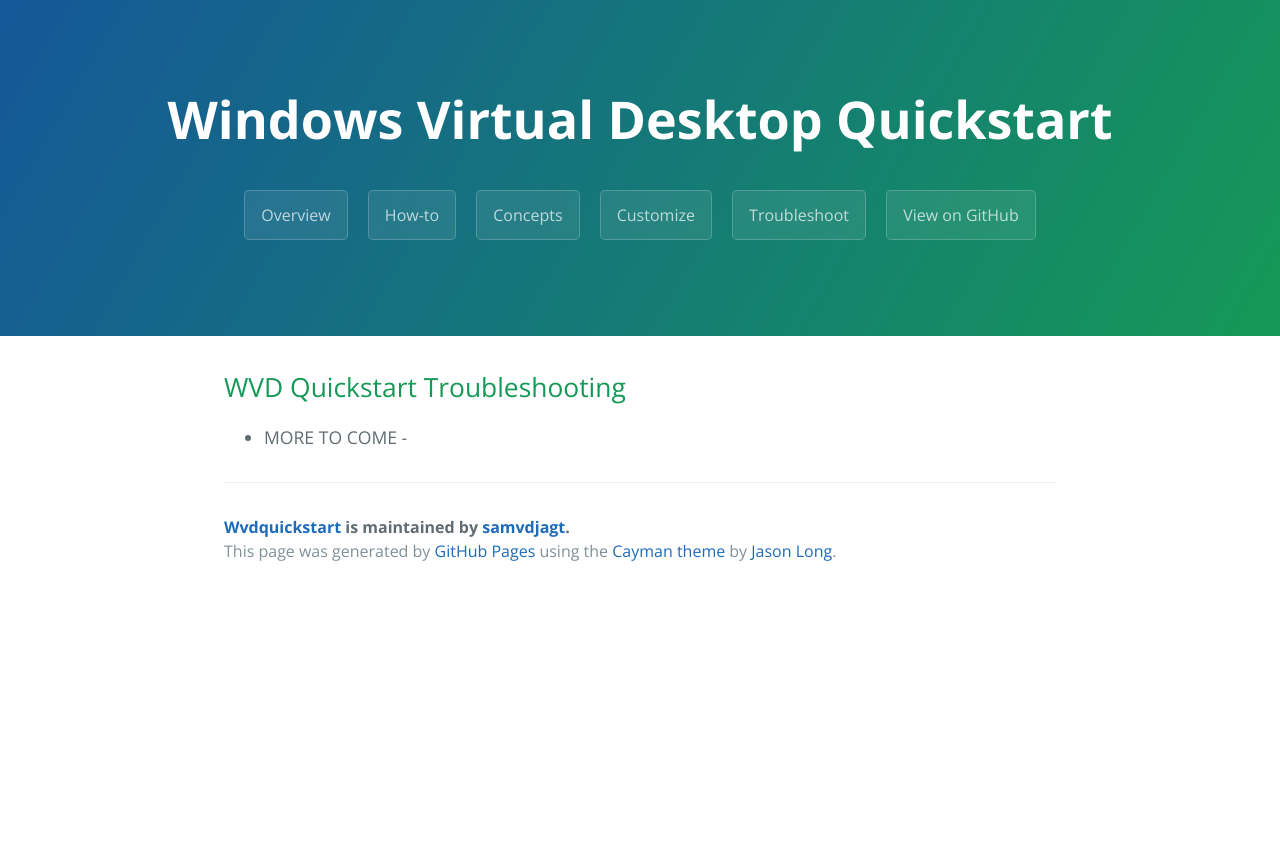
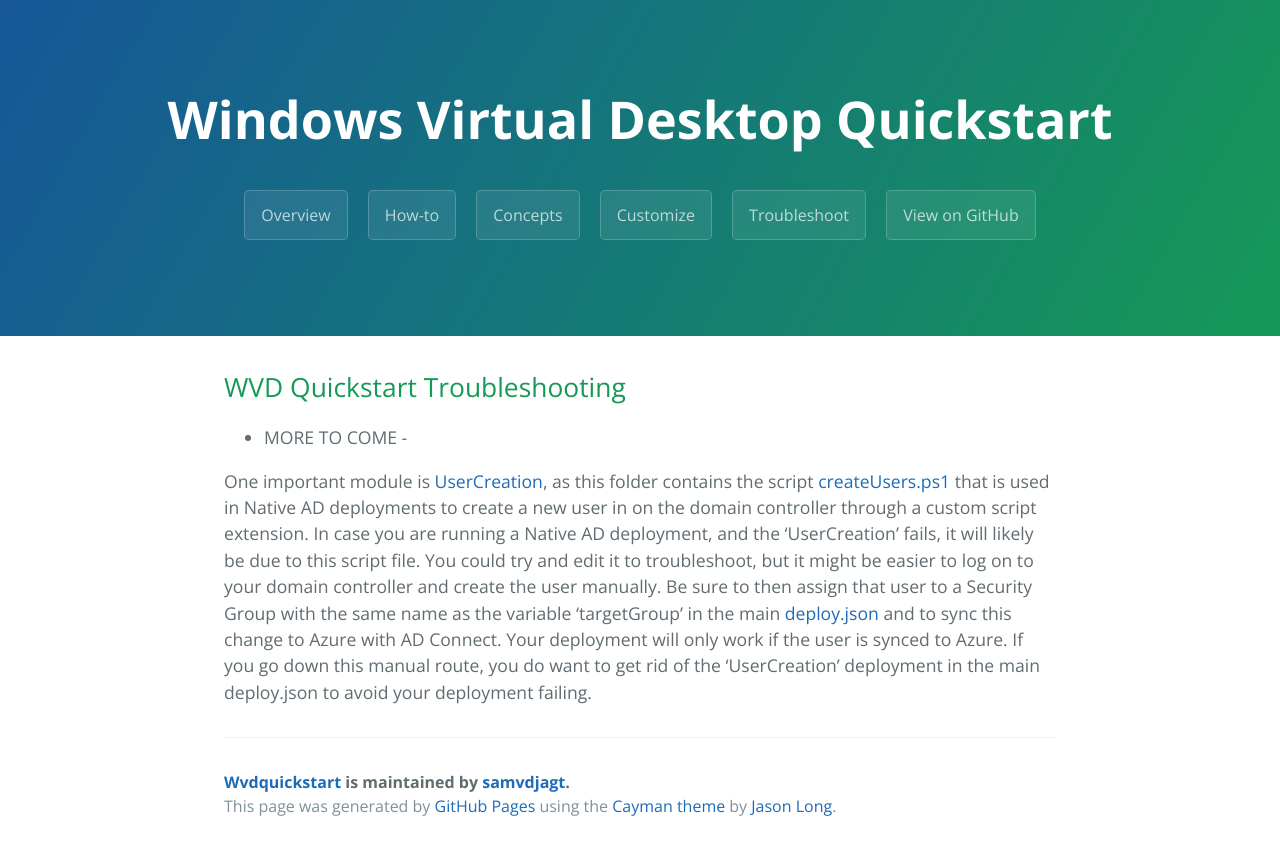
Before and after one commit to samvdjagt/wvdquickstart, a Jekyll site: the page built from troubleshoot.md, in a window 1280 px wide. Shown: the top 855 px of the page. Built offline with Jekyll 4.4.1, drawn with Linux system fonts in a browser that asks for light colours.

Commit message:
Update troubleshoot.md

```diff
--- a/troubleshoot.md
+++ b/troubleshoot.md
@@ -7,3 +7,5 @@
 ## WVD Quickstart Troubleshooting
 
 - MORE TO COME -
+
+One important module is <a href="https://github.com/samvdjagt/wvdquickstart/tree/master/Modules/ARM/UserCreation" target="_blank">UserCreation</a>, as this folder contains the script <a href="https://github.com/samvdjagt/wvdquickstart/tree/master/Modules/ARM/UserCreation/scripts/createUsers.ps1" target="_blank">createUsers.ps1</a> that is used in Native AD deployments to create a new user in on the domain controller through a custom script extension. In case you are running a Native AD deployment, and the 'UserCreation' fails, it will likely be due to this script file. You could try and edit it to troubleshoot, but it might be easier to log on to your domain controller and create the user manually. Be sure to then assign that user to a Security Group with the same name as the variable 'targetGroup' in the main <a href="https://github.com/samvdjagt/wvdquickstart/tree/master/deploy.json" target="_blank">deploy.json</a> and to sync this change to Azure with AD Connect. Your deployment will only work if the user is synced to Azure. If you go down this manual route, you do want to get rid of the 'UserCreation' deployment in the main deploy.json to avoid your deployment failing.
```
